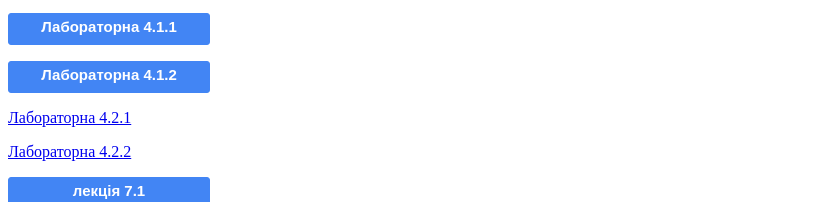
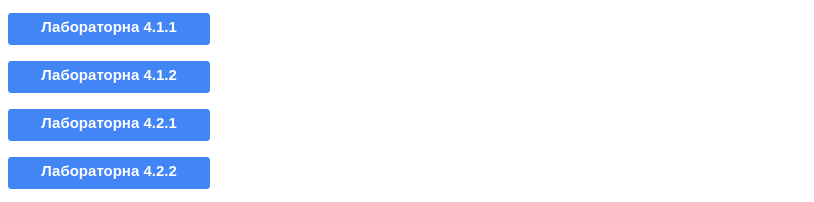
Before and after one commit to Sasha-Monastiretskiy/MONAH.github.io, a plain HTML site: page index.html in a window 1280 px wide. Shown: the part 589-791 px from the top of the page, without its empty margins (0-814 px from the left). Drawn offline with Linux system fonts and the light colour scheme.

Commit message:
Update index.html

```diff
--- a/index.html
+++ b/index.html
@@ -37,8 +37,8 @@
         <p><a href="..\MONAH.github.io/katalog/index.html" class="btn" >Каталог</a></p>
     <p><a href="..\MONAH.github.io/lab 4/task 1.1/index.html" class="btn" >Лабораторна 4.1.1</a></p>
     <p><a href="..\MONAH.github.io/lab 4/task1.2/index.html" class="btn" >Лабораторна 4.1.2</a></p>
-    <p><a href="..\MONAH.github.io/lab 4/task2.1/index.html" clacc="btn" >Лабораторна 4.2.1</a></p>
-    <p><a href="..\MONAH.github.io/lab 4/task2.2/index.html" clacc="btn" >Лабораторна 4.2.2</a></p>
+    <p><a href="..\MONAH.github.io/lab 4/task2.1/index.html" class="btn" >Лабораторна 4.2.1</a></p>
+    <p><a href="..\MONAH.github.io/lab 4/task2.2/index.html" class="btn" >Лабораторна 4.2.2</a></p>
     <p><a href="..\MONAH.github.io/Lect_7_task/task_1/index.html" class="btn" >лекція 7.1</a></p>
     <p><a href="..\MONAH.github.io/Lect_7_task/task_2/index.html" class="btn" >лекція 7.2</a></p>
     <p><a href="..\MONAH.github.io/Lect_9_task/index.html" class="btn" >лекція 9</a></p>
```
